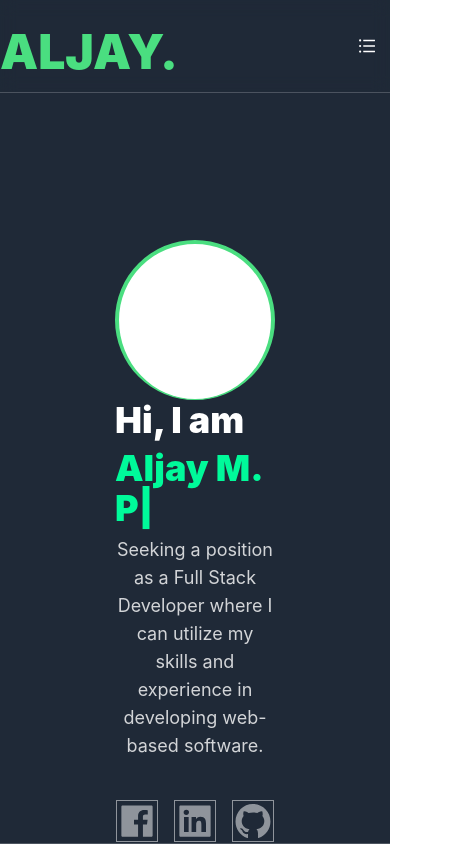
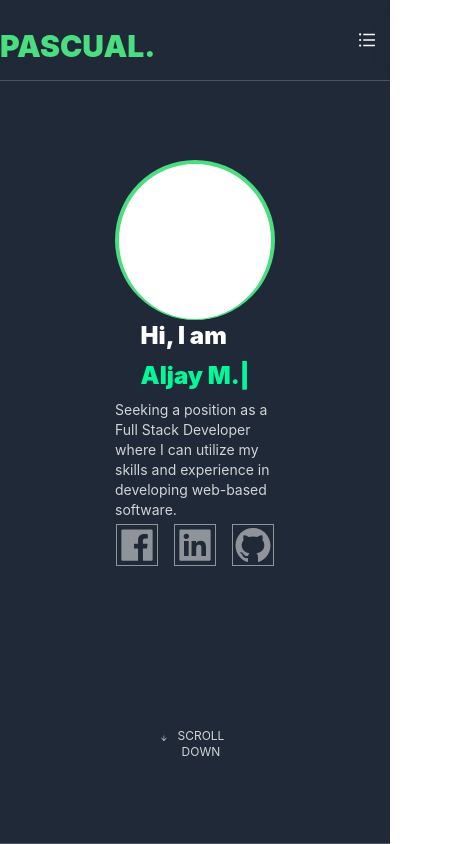
Before and after one commit to aljaaaymp/aljay_pascual, a React (Create React App) app: page / in a window 390 px wide. Shown: the top 844 px of the page, 466 px wide, since content can reach past the window. Built offline with nearby package versions, Linux system fonts and the light colour scheme.

Commit message:
commited

```diff
--- a/src/App.js
+++ b/src/App.js
@@ -23,11 +23,11 @@ function App() {
       <>
         <>
           <div id="#">
-            <nav className="  flex flex-wrap items-center justify-between top-0 left-0 z-50 h-auto w-full fixed animate-slidedown border-b px-0 border-white border-opacity-20 backdrop-blur backdrop-filter md:px-44  ">
-              <div className="container mx-auto flex flex-wrap items-center justify-between py-4">
+            <nav className="  flex flex-wrap justify-center  h-auto w-auto md:w-screen fixed  border-b px-0 border-white border-opacity-20 backdrop-blur md:px-44  ">
+              <div className="container  flex flex-wrap items-center justify-between py-4 w-screen ">
                 <div className="w-full relative flex justify-between md:w-auto md:static md:block md:justify-start">
-                  <h1 className="pt-3 text-5xl text-green-400 font-black ">
-                    ALJAY.
+                  <h1 className="pt-3 text-3xl md:text-5xl text-green-400 font-black ">
+                    PASCUAL.
                   </h1>
                   <button
                     className="text-white cursor-pointer text-xl leading-none px-3 py-1 border border-solid border-transparent rounded bg-transparent block lg:hidden outline-none focus:outline-none"
@@ -41,12 +41,12 @@ function App() {
                 </div>
                 <div
                   className={
-                    "md:flex flex-grow flex-col md:flex-row items-end md:items-end justify-between pr-8 md:pr-0" +
+                    "md:flex flex-grow flex-col md:flex-row items-start md:items-end justify-end  pr-8 md:pr-0" +
                     (navbarOpen ? " flex" : " hidden")
                   }
                   id="example-navbar-danger"
                 >
-                  <div />
+                  <div/>
 
                   <div className=" relative flex flex-grow-2 flex-col md:flex-row justify-center align-middle pt-6 gap-7">
                     <h1 className="text-l  text-white font-bold ">
@@ -78,8 +78,8 @@ function App() {
           <div className="bodyContainer">
             <div className="w-full h-screen  bg-gray-800   flex justify-between items-center pt-40 px-40 flex-col md:h-screen border-b  border-white border-opacity-20">
               <div className="flex flex-col justify-center items-center">
-                <div className=" w-40 h-40 rounded-full border-b border-4 border-green-400  bg-white mt-20" />
-                <span className="text-white text-4xl flex flex-col md:flex-row gap-2 font-black">
+                <div className=" w-40 h-40 rounded-full border-b border-4 border-green-400  bg-white mt-0 md:mt-20" />
+                <span className="text-white text-2xl md:text-4xl flex flex-col md:flex-row gap-2 font-black">
                   Hi, I am{" "}
                   <TypeAnimation
                     sequence={[
@@ -93,13 +93,13 @@ function App() {
                     style={{ color: "#00FA9A" }}
                   />
                 </span>
-                <span className="text-white opacity-80 text-center mt-2 text-lg">
+                <span className="text-white opacity-80 text-start md:text-center mt-2  text-sm md:text-lg ">
                   {" "}
                   Seeking a position as a Full Stack Developer where I can
                   utilize my skills and experience in developing web-based
                   software.
                 </span>
-                <div className="flex flex-row mt-10 gap-4">
+                <div className="flex flex-row mt-1 md:mt-10 gap-4 ">
                   <AiFillFacebook
                     size={42}
                     style={{
@@ -128,7 +128,7 @@ function App() {
               </div>
               <div className="mb-20">
                 <a href="#aboutMe">
-                  <button className="mt-24 text-white opacity-80 flex flex-row gap-1 text-xs animate-bounce">
+                  <button className="md:mt-24 mt-2 text-white opacity-80 flex flex-row gap-1 text-xs animate-bounce">
                     <AiOutlineArrowDown className="mt-1" /> SCROLL DOWN
                   </button>
                 </a>
@@ -138,14 +138,14 @@ function App() {
         </>
         <div id="aboutMe">
           <div className="w-full bg-gray-800 py-20 flex justify-start items-center flex-col border-b  border-white border-opacity-20 ">
-            <div className="flex flex-col justify-center align-middle">
+            <div className="flex flex-col justify-center align-middle ">
               <span className="text-white font-black text-4xl ">ABOUT ME</span>
               <span className="relative z-10 inline-block h-1.5 w-32 overflow-hidden rounded-full bg-white bg-opacity-20 ml-8 mt-8 ">
                 <span class="absolute left-0 top-0 inline-block h-full w-1.5 animate-lefttoright rounded-full bg-green-400" />
               </span>
             </div>
             <div className="flex flex-row justify-center align-middle -mt-24">
-              <span className="opacity-5 text-white font-black text-9xl w-auto md:w-screen">
+              <span className="opacity-5 text-white flex font-black text-8xl md:text-9xl w-screen md:w-auto justify-center ">
                 ABOUT
               </span>
             </div>
@@ -231,7 +231,7 @@ function App() {
             </span>
           </div>
           <div className="flex flex-row justify-center align-middle -mt-24">
-            <span className="opacity-5 text-white font-black text-9xl w-auto md:w-screen">
+            <span className="opacity-5 text-white flex font-black text-9xl w-screen md:w-auto justify-center">
               SKILLS
             </span>
           </div>
@@ -415,8 +415,8 @@ function App() {
                 <span class="absolute left-0 top-0 inline-block h-full w-1.5 animate-lefttoright rounded-full bg-green-400" />
               </span>
             </div>
-            <div className="flex flex-row justify-center align-middle -mt-24 ">
-              <span className="opacity-5 text-white font-black text-9xl w-auto md:w-screen">
+            <div className="flex flex-row justify-center align-middle -mt-24">
+              <span className="opacity-5 text-white flex font-black text-8xl md:text-9xl w-screen md:w-auto justify-center">
                 RESUME
               </span>
             </div>
@@ -429,7 +429,7 @@ function App() {
                   Educational Qualification
                 </span>
                 <div className="flex flex-row justify-center align-middle gap-5 pt-5">
-                  <div className="timeline-right relative border-r-0 border-b-4 border-white border-opacity-20 pl-8 flex flex-col md:border-r-4">
+                  <div className="timeline-right relative border-r-0 border-b-0 md:border-b-4 border-white border-opacity-20 pl-8 flex flex-col md:border-r-4">
                     <span className="text-green-300 font-semibold text-lg">
                       {" "}
                       High School
@@ -450,7 +450,7 @@ function App() {
                 </div>
 
                 <div className="flex flex-row justify-center align-middle gap-5 ">
-                  <div className="timeline-right relative border-r-0 border-b-4 border-white border-opacity-20  pl-8 flex flex-col md:border-r-4">
+                  <div className="timeline-right relative border-r-0 border-b-0 md:border-b-4 border-white border-opacity-20 pl-8 flex flex-col md:border-r-4">
                     <span className="text-green-300 font-semibold text-lg">
                       {" "}
                       College
@@ -470,7 +470,7 @@ function App() {
                   </div>
                 </div>
                 <div className="flex flex-row justify-center align-middle gap-5">
-                  <div className="timeline-right relative border-r-0 border-b-4 border-white border-opacity-20  pl-8 flex flex-col md:border-r-4">
+                  <div className="timeline-right relative border-r-0 border-b-0 md:border-b-4 border-white border-opacity-20 pl-8 flex flex-col md:border-r-4">
                     <span className="text-green-300 font-semibold text-lg">
                       {" "}
                       College
@@ -497,7 +497,7 @@ function App() {
                   Work Experience
                 </span>
                 <div className="flex flex-row justify-start align-middle gap-5 pt-5 ">
-                  <div className="timeline-right relative border-l-0 border-b-4 border-white border-opacity-20  pl-8 flex flex-col md:border-l-4">
+                  <div className="timeline-right relative border-r-0 border-b-0 md:border-b-4 border-white border-opacity-20 pl-8 flex flex-col md:border-r-4">
                     <span className="text-green-300 font-semibold text-lg   ">
                       Customer Service Representative
                     </span>
@@ -507,15 +507,15 @@ function App() {
                     <span className="text-white text-opacity-50">
                       04/2019 - 10/2019
                     </span>
-                    <span className="py-2 pr-48 mr-6 text-white text-opacity-50 md:pr-64 ">
+                    <span className="py-2 pr-60  text-white text-opacity-50  ">
                       Alabang, Muntinlupa
                     </span>
                   </div>
                 </div>
 
                 <div className="flex flex-row justify-center align-middle gap-5 ">
-                  <div className="timeline-right relative border-l-0 border-b-4 border-white border-opacity-20  pl-8 flex flex-col md:border-l-4">
-                    <span className="text-green-300 font-semibold text-lg pr-60 mr-2 md:pr-80">
+                  <div className="timeline-right relative border-r-0 border-b-0 md:border-b-4 border-white border-opacity-20 pl-8 flex flex-col md:border-r-4">
+                    <span className="text-green-300 font-semibold text-lg ">
                       {" "}
                       IT Specialist
                     </span>
@@ -527,15 +527,15 @@ function App() {
                       {" "}
                       02/2020 - 05/2022
                     </span>
-                    <span className="py-2 pr-2 text-white text-opacity-50 ">
+                    <span className="py-2 pr-64 mr-5  text-white text-opacity-50  ">
                       {" "}
                       MOA Pasay City
                     </span>
                   </div>
                 </div>
                 <div className="flex flex-row justify-center align-middle gap-5">
-                  <div className="timeline-right relative border-l-0 border-b-4 border-white border-opacity-20  pl-8 flex flex-col md:border-l-4">
-                    <span className="text-green-300 font-semibold text-lg pr-60 mr-1 ">
+                  <div className="timeline-right relative border-r-0 border-b-0 md:border-b-4 border-white border-opacity-20 pl-8 flex flex-col md:border-r-4">
+                    <span className="text-green-300 font-semibold text-lg  ">
                       {" "}
                       Junior Java Developer
                     </span>
@@ -547,7 +547,7 @@ function App() {
                       {" "}
                       05/2022 - Present
                     </span>
-                    <span className="py-2 pr-2 text-white text-opacity-50 ">
+                    <span className="py-2 pr-56 mr-8 text-white text-opacity-50  ">
                       {" "}
                       Dasmariñas, Cavite
                     </span>
```
